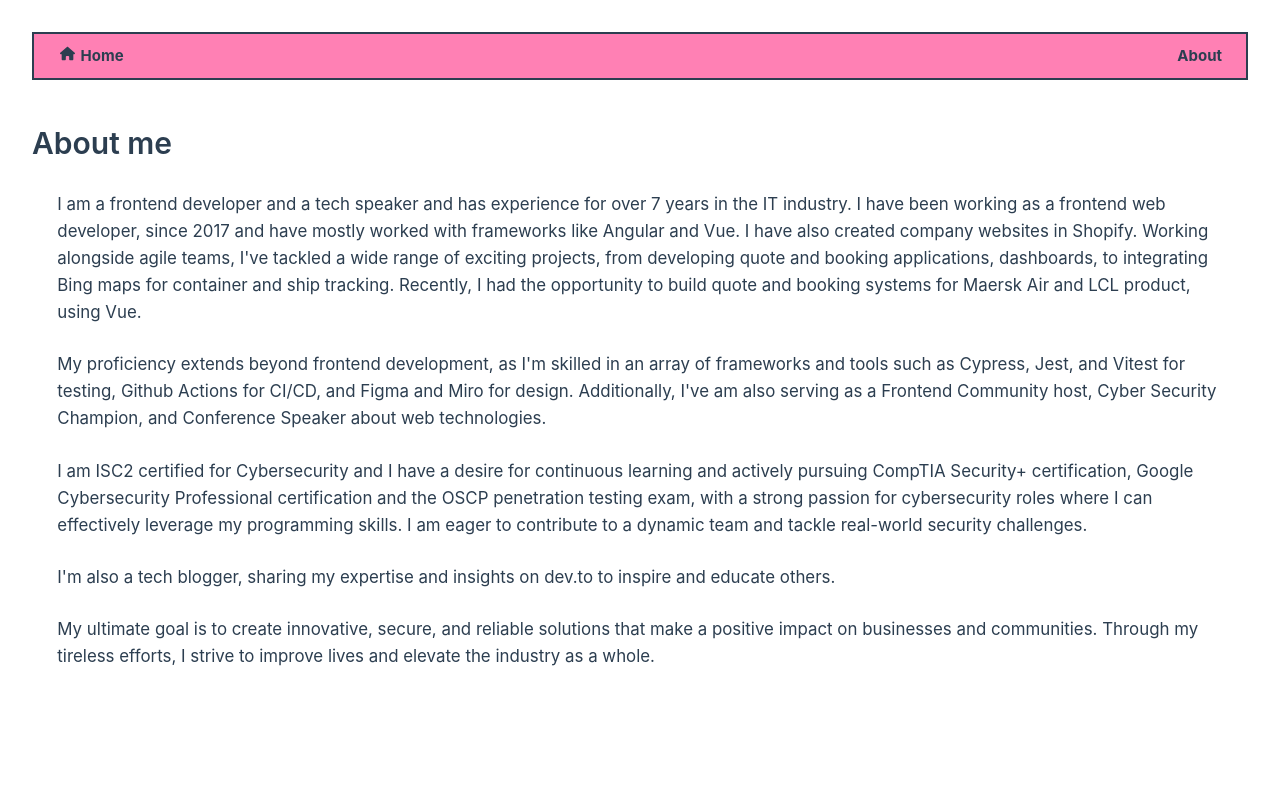
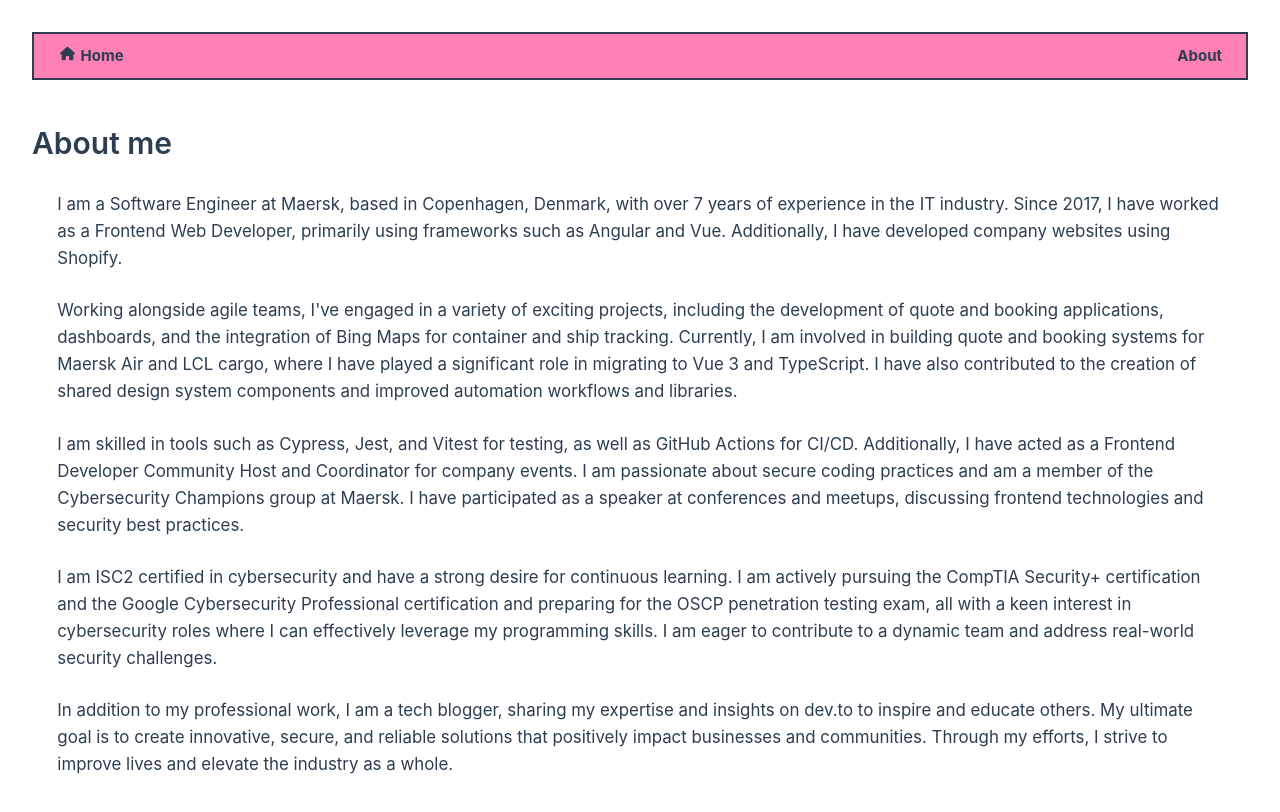
Before and after one commit to M-S/mariamdevportfolio, a Vue app: page / in a window 1280 px wide. Both pictures are taken after a click on the button "Read More". Shown: the top 812 px of the page. Built offline with nearby package versions, Linux system fonts and the light colour scheme; no server answers.

Commit message:
update aboute me description

```diff
--- a/src/components/AboutMeWindow.vue
+++ b/src/components/AboutMeWindow.vue
@@ -27,7 +27,7 @@
             <p>Software Engineer working at Maersk, based in Copenhagen. Skilled in Vue, Cypress, and Jest with a
                 passion
                 for
-                solving complex front-end problems, secure coding, testing, DevOps, data analytics, and automation.
+                solving complex front-end problems, secure coding, testing and automation.
                 <a href="https://sessionize.com/MariamReba/" target="_blank">Tech conference speaker</a> and <a
                     href="https://dev.to/ms_74" target="_blank">tech
                     blogger</a>.
--- a/src/components/ContactMeWindow.vue
+++ b/src/components/ContactMeWindow.vue
@@ -29,15 +29,6 @@
 }
 
 @media (min-width: 1024px) {
-    .social-links {
-        display: grid;
-        grid-template-columns: repeat(4, 1fr);
-        grid-template-rows: 1fr;
-        gap: 40px;
-        justify-items: center;
-        align-items: center;
-        margin: 30px;
-    }
 
     .social-links img {
         cursor: pointer;
--- a/src/views/AboutView.vue
+++ b/src/views/AboutView.vue
@@ -9,32 +9,34 @@
   <div class="about">
     <h1>About me</h1>
     <p>
-      I am a frontend developer and a tech speaker and has experience for over {{ yearsOfExperience }} years in the IT
-      industry.
-      I have been working as a frontend web developer, since 2017 and have mostly worked with frameworks like Angular
-      and
-      Vue. I have also created company websites in Shopify.
+      I am a Software Engineer at Maersk, based in Copenhagen, Denmark, with over {{ yearsOfExperience
+      }} years of experience in the IT industry. Since 2017, I have worked as a Frontend Web Developer, primarily using
+      frameworks such as Angular and Vue. Additionally, I have developed company websites using Shopify. </p>
 
-      Working alongside agile teams, I've tackled a wide range of exciting projects, from developing quote and booking
-      applications, dashboards, to integrating Bing maps for container and ship tracking. Recently, I had the
-      opportunity
-      to build quote and booking systems for Maersk Air and LCL product, using Vue.
-    </p>
-    <p>My proficiency extends beyond frontend development, as I'm skilled in an array of frameworks and tools such as
-      Cypress, Jest, and Vitest for testing, Github Actions for CI/CD, and Figma and Miro for design. Additionally, I've
-      am also serving as a Frontend Community host, Cyber Security Champion, and Conference Speaker about web
-      technologies.</p>
-    <p>I am ISC2 certified for Cybersecurity and I have a desire for continuous learning and actively pursuing CompTIA
-      Security+ certification, Google Cybersecurity Professional certification and the OSCP penetration testing exam,
-      with a strong passion for cybersecurity roles where I can effectively leverage my programming skills. I am eager
-      to contribute to a dynamic team and tackle real-world security challenges.
+    <p>Working alongside agile teams, I've engaged in a variety of exciting projects, including the development of quote
+      and booking applications, dashboards, and the integration of Bing Maps for container and ship tracking. Currently,
+      I am involved in building quote and booking systems for Maersk Air and LCL cargo, where I have played a
+      significant role in migrating to Vue 3 and TypeScript. I have also contributed to the creation of shared design
+      system components and improved automation workflows and libraries.
     </p>
     <p>
-      I'm also a tech blogger, sharing my expertise and insights on dev.to to inspire and educate others.
+      I am skilled in tools such as Cypress, Jest, and Vitest for testing, as well as GitHub Actions for CI/CD.
+      Additionally, I have acted as a Frontend Developer Community Host and Coordinator for company events. I am
+      passionate about secure coding practices and am a member of the Cybersecurity Champions group at Maersk. I have
+      participated as a speaker at conferences and meetups, discussing frontend technologies and security best
+      practices.
     </p>
     <p>
-      My ultimate goal is to create innovative, secure, and reliable solutions that make a positive impact on businesses
-      and communities. Through my tireless efforts, I strive to improve lives and elevate the industry as a whole.
+      I am ISC2 certified in cybersecurity and have a strong desire for continuous learning. I am actively pursuing the
+      CompTIA Security+ certification and the Google Cybersecurity Professional certification and preparing for the OSCP
+      penetration testing exam, all with a keen interest in cybersecurity roles where I can effectively leverage my
+      programming skills. I am eager to contribute to a dynamic team and address real-world security challenges.
+    </p>
+    <p>
+      In addition to my professional work, I am a tech blogger, sharing my expertise and insights on dev.to to inspire
+      and educate others. My ultimate goal is to create innovative, secure, and reliable solutions that positively
+      impact businesses and communities. Through my efforts, I strive to improve lives and elevate the industry as a
+      whole.
     </p>
   </div>
 </template>
```
